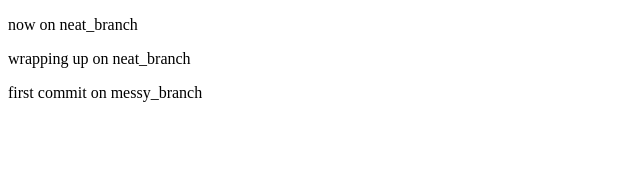
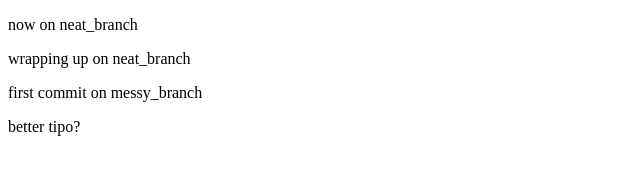
Before and after one commit to jebidev/GitCollab, a plain HTML site: page index.html in a window 1280 px wide. Shown: the full height of the page, 0-640 px from the left. Drawn offline with Linux system fonts and the light colour scheme.

Commit message:
better tipo

```diff
--- a/index.html
+++ b/index.html
@@ -9,5 +9,6 @@
     <p>now on neat_branch</p>
     <p>wrapping up on neat_branch</p>
     <p>first commit on messy_branch</p>
+    <p>better tipo?</p>
 </body>
 </html>
```
